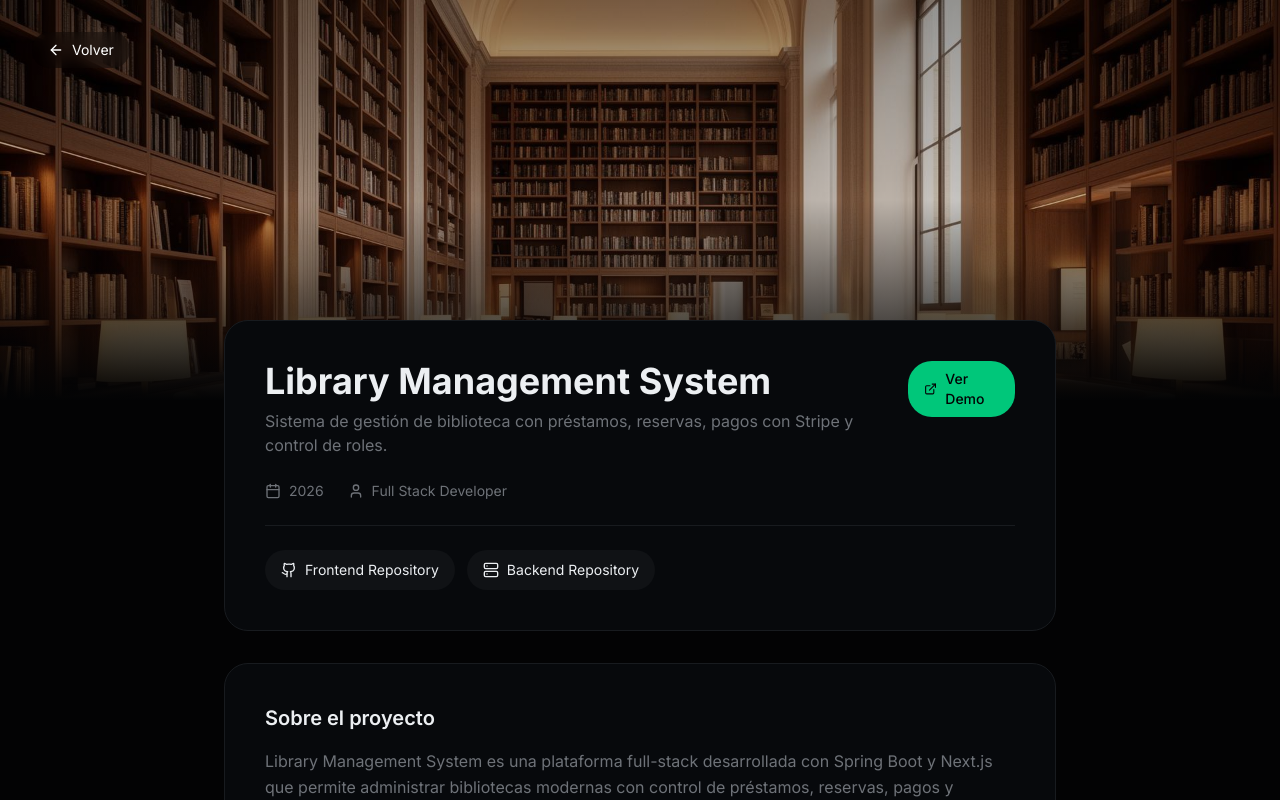
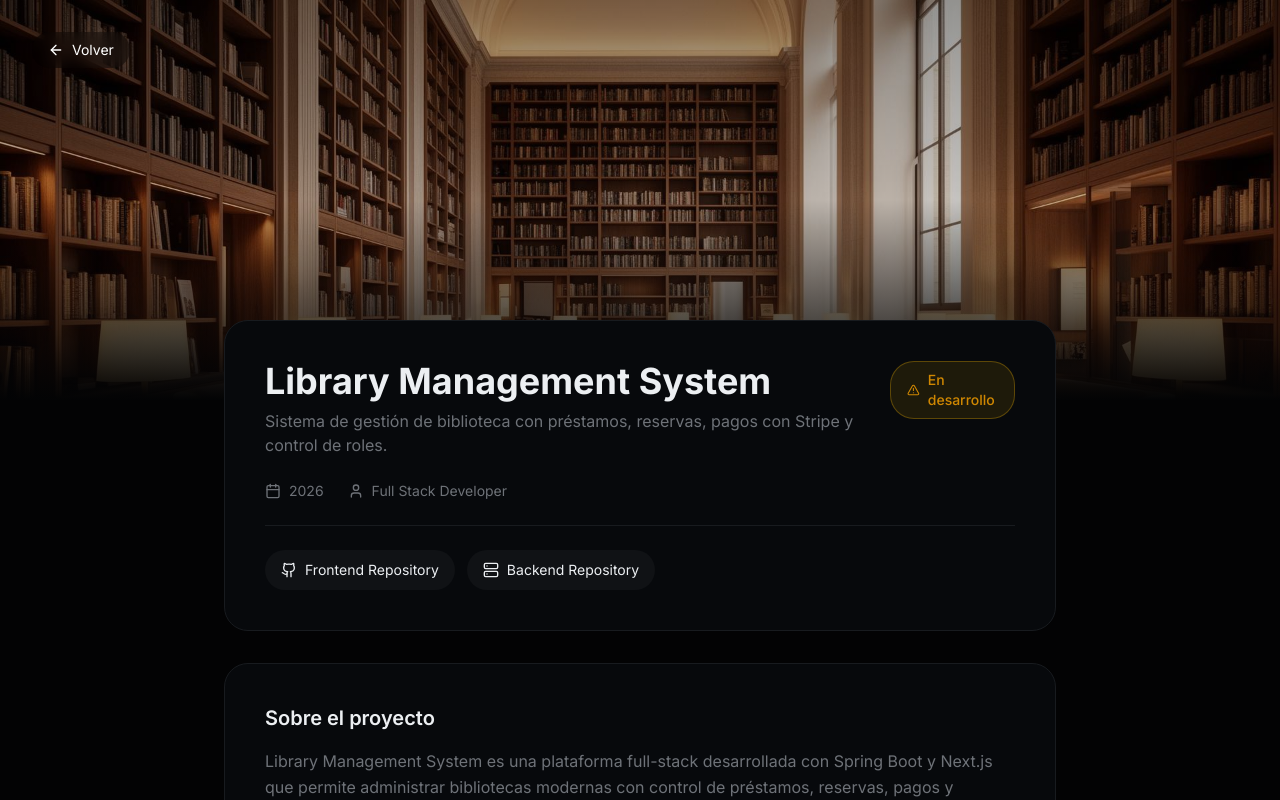
Before and after one commit to Gerardoprogramer/widget2026, a Next.js app: page /projects/library-management-system in a window 1280 px wide. Shown: the top 800 px of the page. Built offline with nearby package versions, Linux system fonts and the light colour scheme.

Commit message:
Refactor code structure for improved readability and maintainability

```diff
--- a/app/projects/[slug]/page.tsx
+++ b/app/projects/[slug]/page.tsx
@@ -66,7 +66,7 @@ export default async function ProjectPage({ params }: { params: Promise<{ slug:
             </div>
 
             <div className="flex flex-wrap gap-2">
-              {project.demoUrl && (
+              {project.demoUrl ? (
                 <a
                   href={project.demoUrl}
                   target="_blank"
@@ -76,6 +76,11 @@ export default async function ProjectPage({ params }: { params: Promise<{ slug:
                   <ExternalLink className="w-4 h-4" />
                   Ver Demo
                 </a>
+              ) : (
+                <div className="flex items-center gap-2 px-4 py-2 rounded-xl bg-yellow-500/10 text-yellow-600 text-sm font-medium border border-yellow-500/30">
+                  <AlertTriangle className="w-4 h-4" />
+                  En desarrollo
+                </div>
               )}
             </div>
           </div>
--- a/components/widgets/CvWidget.tsx
+++ b/components/widgets/CvWidget.tsx
@@ -7,8 +7,8 @@ export function CvWidget() {
   return (
     <WidgetWrapper className="h-full" glowColor="rgba(200, 150, 255, 0.15)">
       <a
-        href="/cv.pdf"
-        download="Tu_Nombre_CV.pdf"
+        href="/Gerardo_FullStack_CV.pdf"
+        download="Gerardo_Martinez_Monge_CV.pdf"
         className="p-4 md:p-6 h-full flex flex-col justify-between bg-linear-to-br from-purple-500/10 to-pink-500/5 group"
       >
         <div className="flex items-center justify-between">
--- a/lib/projects.ts
+++ b/lib/projects.ts
@@ -39,8 +39,8 @@ export const projects: Project[] = [
     tags: ["Next.js", "Java", "Spring Boot", "Spring Security", "PostgreSQL", "Stripe"],
     image: "/projects/library-hero.jpg",
     glowColor: "rgba(240, 147, 251, 0.2)",
-    demoUrl: "https://demo.com",
-    frontendUrl: "https://github.com/Gerardoprogramer/library-frontend",
+    demoUrl: "",
+    frontendUrl: "https://github.com/Gerardoprogramer/library-management-system-next",
     backendUrl: "https://github.com/Gerardoprogramer/Library-Management-System",
     features: [
       "Autenticación stateless con JWT y Spring Security",
@@ -69,9 +69,9 @@ export const projects: Project[] = [
     tags: ["Spring Boot", "PostgreSQL", "React", "Docker", "Redis"],
     image: "/projects/erp.png",
     glowColor: "rgba(79, 172, 254, 0.2)",
-    demoUrl: "https://demo.com",
-    frontendUrl: "https://github.com/tuusuario/minisuper-frontend",
-    backendUrl: "https://github.com/tuusuario/minisuper-backend",
+    demoUrl: "",
+    frontendUrl: "",
+    backendUrl: "",
     features: [
       "Sistema POS con soporte para múltiples cajas registradoras",
       "Escaneo de códigos de barras para detección automática de productos",
```
Also changed, not shown: 1 other file (tests, documents, lock files or other folders).
